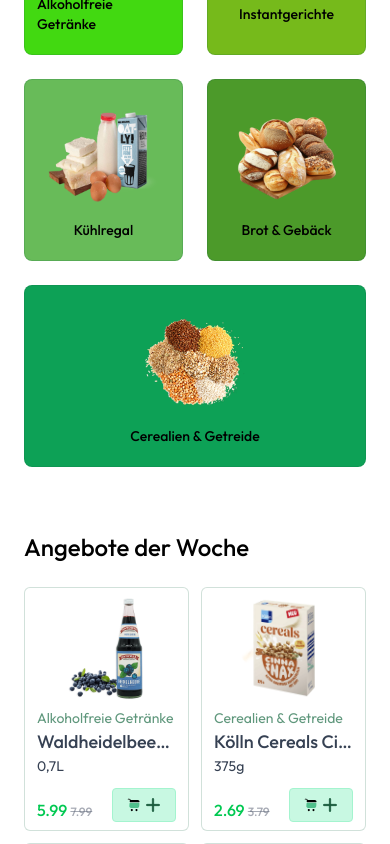
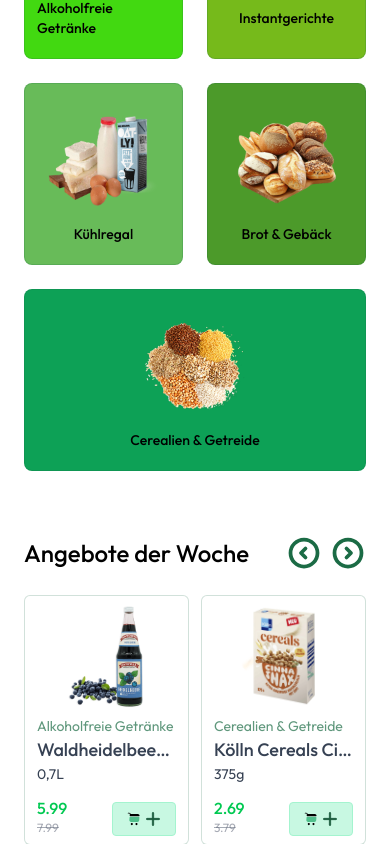
Before and after one commit to LindtAna/RegionalBox, a React (Vite) app in the folder client/: page / in a window 390 px wide. Shown: the part 1156-2000 px from the top of the page. Built offline with nearby package versions, Linux system fonts and the light colour scheme.

Commit message:
Buttons für Slider in Kategorien und Angebote hinzugefügt. Layout der Preis- und Warenkorb-Anzeige in ProdCardAction korrigiert

```diff
--- a/client/src/assets/assets.js
+++ b/client/src/assets/assets.js
@@ -18,6 +18,9 @@
 import black_arrow_icon from "./black_arrow_icon.svg";
 import white_arrow_icon from "./white_arrow_icon.svg";
 import plus_icon from "./plus_icon.svg";
+import arrow_left_icon from "./arrow-left-circle_icon.svg";
+import arrow_right_icon from "./arrow-right-circle_icon.svg";
+
 import main_banner_bg from "./main_banner_bg.png";
 import main_banner_bg_sm from "./main_banner_bg_sm.png";
 import bottom_banner_image from "./bottom_banner_image.png";
@@ -79,6 +82,9 @@
   menu_icon,
   black_arrow_icon,
   white_arrow_icon,
+  arrow_left_icon,
+  arrow_right_icon,
+
   main_banner_bg,
   main_banner_bg_sm,
   bottom_banner_image,
--- a/client/src/assets/collections/angeboteList.js
+++ b/client/src/assets/collections/angeboteList.js
@@ -8,7 +8,7 @@
 import chinkali_hackfleischfüllung_image from "../chinkali_hackfleischfüllung_image.png";
 import mozzarella_galbani_image from "../mozzarella_galbani_image.png";
 
-export const assets = {
+export const assetsAngebote = {
   blaubeersaft_image,
   koelln_cereals_image,
   oatly_haferdrink_1_5F_1L_image,
@@ -118,5 +118,23 @@
     createdAt: "2025-03-25T07:17:46.018Z",
     updatedAt: "2025-03-25T07:18:13.103Z",
     inStock: true,
-  }
+  },
+    {
+      _id: "1234qwert",
+      name: "Waldheidelbeersaft",
+      volume: "0,7L",
+      category: "Alkoholfreie Getränke",
+      price: 7.99,
+      offerPrice: 5.99,
+      image: [blaubeersaft_image],
+      description: [
+        "100% Bio Heidelbeersaft",
+        "Muttersaft aus wilden Waldheidelbeeren",
+        "EU-Öko zertifiziert",
+        "Kalt gepresst, abgefüllt unter Vakuum, pasteurisiert",
+      ],
+      createdAt: "2025-03-25T07:17:46.018Z",
+      updatedAt: "2025-03-25T07:18:13.103Z",
+      inStock: true,
+    },
 ];
--- a/client/src/assets/collections/categoriesList.js
+++ b/client/src/assets/collections/categoriesList.js
@@ -55,4 +55,10 @@
     bgColor: "#0da156",
     borderColor: "#1b6b45"
   },
+   {
+    text: "Süßes",
+    path: "Sweets",
+    image: vegetable_image,
+    bgColor: "#ACDF87"
+  },
 ];
--- a/client/src/components/Angebote.jsx
+++ b/client/src/components/Angebote.jsx
@@ -2,16 +2,22 @@
 
 import ProdCardAction from './ProdCardAction'
 import { useAppContext } from '../context/AppContext';
+import { assets } from '../assets/assets'
 
 const Angebote = () => {
   const { actionProducts } = useAppContext();
   return (
     <div className='mt-16'>
-      <p className='text-2xl md:text-3xl font-medium'>Angebote der Woche</p>
+      <div className='flex justify-between items-center'>
+        <p className='text-2xl md:text-3xl font-medium'>Angebote der Woche</p>
+        <div className='flex gap-2'>
+          <img src={assets.arrow_left_icon} /> <img src={assets.arrow_right_icon} />
+        </div>
+      </div>
       <div className='grid grid-cols-2 sm:grid-cols-3 md:grid-cols-4 lg:grid-cols-6
       gap-3 md:gap-6 mt-6'>
         {actionProducts.filter((actionProduct) => actionProduct.inStock)
-            .slice(0,6).map((actionProduct, index) => (
+          .slice(0, 6).map((actionProduct, index) => (
             <ProdCardAction key={index} actionProduct={actionProduct} />
           ))}
 
--- a/client/src/components/Categories.jsx
+++ b/client/src/components/Categories.jsx
@@ -1,5 +1,6 @@
 import { categories } from '../assets/collections/categoriesList'
 import { useAppContext } from '../context/AppContext'
+import { assets } from '../assets/assets'
 
 const Categories = () => {
 
@@ -7,11 +8,17 @@
     return (
 
         <div className='mt-3 md:mt-10'>
-            <p className='text-2xl md:text-3xl font-medium'>Kategorien</p>
-            <div className='grid grid-cols-2 lg:grid-cols-7 md:grid-cols-5 sm:grid-cols-3 mt-6 gap-6 grid-container'>
+            <div className='flex justify-between items-center'>
+                 <p className='text-2xl md:text-3xl font-medium'>Kategorien</p>
 
+                <div className='flex gap-2'>
+                    <img src={assets.arrow_left_icon} /> <img src={assets.arrow_right_icon} />
+                </div>
+            </div>
+            <div className='grid grid-cols-2 lg:grid-cols-7 md:grid-cols-5
+            sm:grid-cols-3 mt-6 gap-6 grid-container'>
 
-                {categories.map((category, index) => (
+                {categories.slice(0,7).map((category, index) => (
                     <div key={index} className='group cursor-pointer py-5 px-3 gap-2
                      rounded-lg flex flex-col justify-center items-center border-1 border-solid border-dark-green/20'
                         style={{ backgroundColor: category.bgColor }}
--- a/client/src/components/NavBar.jsx
+++ b/client/src/components/NavBar.jsx
@@ -20,7 +20,7 @@
            </NavLink>
 
             {/* Desktop Menu */}
-            <div className="hidden sm:flex items-center gap-15 text-xl">
+            <div className="hidden sm:flex items-center gap-15 text-xl font-semibold">
                 <NavLink to='/' className='hover:text-primary hover:transition-duration:200ms'>Home</NavLink>
                 <NavLink to='/products' className='hover:text-primary hover:transition-duration:200ms'>Produkte</NavLink>
                 <NavLink to='/contact' className='hover:text-primary hover:transition-duration:200ms'>Kontakt</NavLink>
--- a/client/src/components/ProdCardAction.jsx
+++ b/client/src/components/ProdCardAction.jsx
@@ -21,22 +21,26 @@
                    <p className="text-gray-700">{actionProduct.volume}</p>
                 </div>
                 <div className="flex items-end justify-between mt-3">
-                    <p className="md:text-xl text-base font-medium text-green-500">
-                      {currency}{actionProduct.offerPrice}{' '}<span className="text-gray-500/60 md:text-sm
-                      text-xs line-through">
-                        {currency}{actionProduct.price}</span>
-                    </p>
-                    <div  onClick={(e) => {e.stopPropagation()}} className="text-dark-green">
+                    <div className="flex flex-col leading-tight">
+                    <p className="md:text-xl text-base font-medium text-green-500 whitespace-nowrap">
+                      {currency}{actionProduct.offerPrice}{' '} </p>
+                      <span className="text-gray-500/60 md:text-sm
+                      text-xs line-through whitespace-nowrap">
+                        {currency}{actionProduct.price}
+                        </span>
+                    </div>
+                    <div  onClick={(e) => {e.stopPropagation()}} className="text-dark-green flex-shrink-0">
                         {!actionCardItems[actionProduct._id] ? (
                             <button className="flex items-center justify-center gap-1 bg-emerald-200/60
-                            border border-emerald-200 md:w-[80px]
+                            border border-emerald-200
                             w-[64px] h-[34px] rounded cursor-pointer"
                             onClick={() => addToCart(actionProduct._id)} >
-                              <img src={assets.cart_icon_s}/>  <img src={assets.plus_icon}/>
+                              <img src={assets.cart_icon_s}/>
+                              <img src={assets.plus_icon}/>
                             </button>
                         ) : (
-                            <div className="flex items-center justify-center gap-2 md:w-20 w-16 h-[34px] bg-primary/25
-                            rounded select-none">
+                            <div className="flex items-center justify-center gap-2 md:w-20 w-16 h-[34px]
+                            bg-primary/25 rounded select-none">
                                 <button onClick={() => {removeFromCart(actionProduct._id)}}
                                 className="cursor-pointer text-md px-2 h-full" >
                                     -
```
Also changed, not shown: client/src/assets/arrow-left-circle_icon.svg (added), client/src/assets/arrow-right-circle_icon.svg (added).
